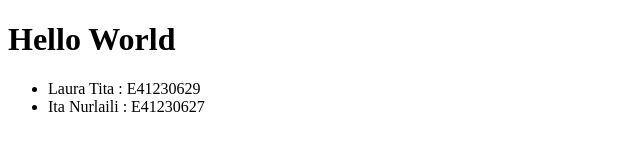
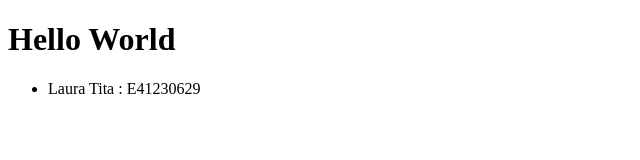
Before and after one commit to lauratita/belajar-git-dasar, a plain HTML site: page index.html in a window 1280 px wide. Shown: the whole page, without its empty margins (0-640 px from the left). Drawn offline with Linux system fonts and the light colour scheme.

Commit message:
menghapus ita

```diff
--- a/index.html
+++ b/index.html
@@ -9,7 +9,6 @@
     <h1>Hello World</h1>
     <ul>
       <li>Laura Tita : E41230629</li>
-      <li>Ita Nurlaili : E41230627</li>
     </ul>
   </body>
 </html>
```
